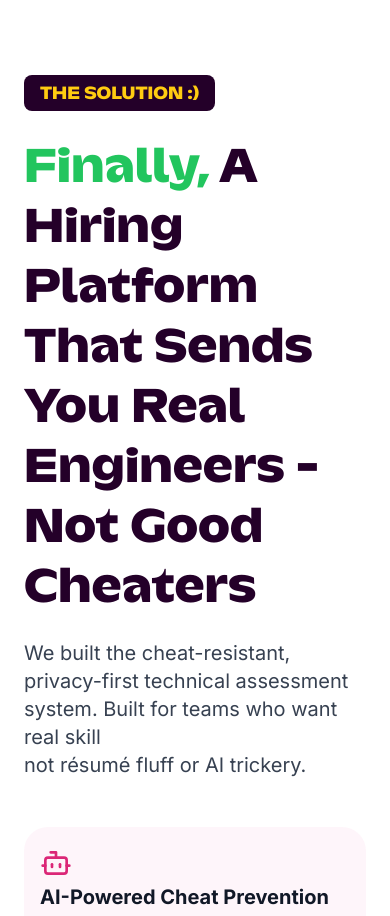
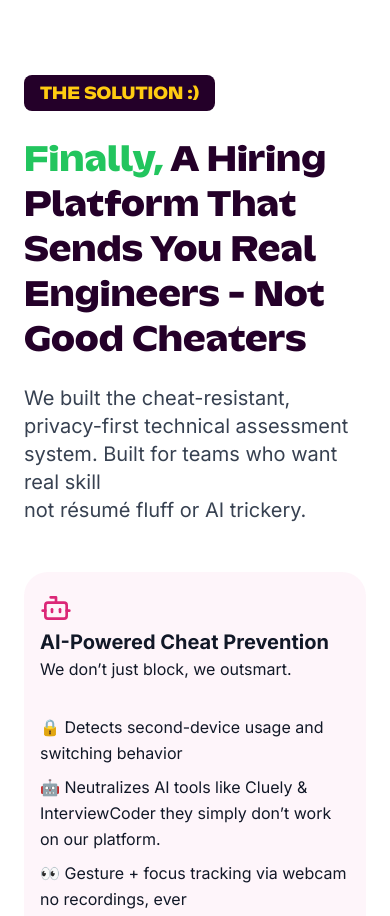
Before and after one commit to CodeStarGM/Codacty, a Next.js app: page / in a window 390 px wide. Shown: the part 3600-4516 px from the top of the page. Built offline with nearby package versions, Linux system fonts and the light colour scheme.

Commit message:
mobile responsive

```diff
--- a/src/sections/Solution.jsx
+++ b/src/sections/Solution.jsx
@@ -10,7 +10,7 @@ export default function Solution() {
           <p className="text-[#fc1] bg-purp w-fit font-semibold px-4 py-1 rounded-lg text-lg uppercase font-[family-name:var(--font-kaio)]">
             The Solution {":)"}
           </p>
-          <h3 className="font-[family-name:var(--font-kaio)] text-5xl font-extrabold text-purp leading-tight ">
+          <h3 className="font-[family-name:var(--font-kaio)] text-4xl lg:text-5xl font-extrabold text-purp leading-tight ">
             <span className="text-green-500">Finally,</span> A Hiring Platform
             That Sends You Real Engineers - Not Good Cheaters
           </h3>
```
